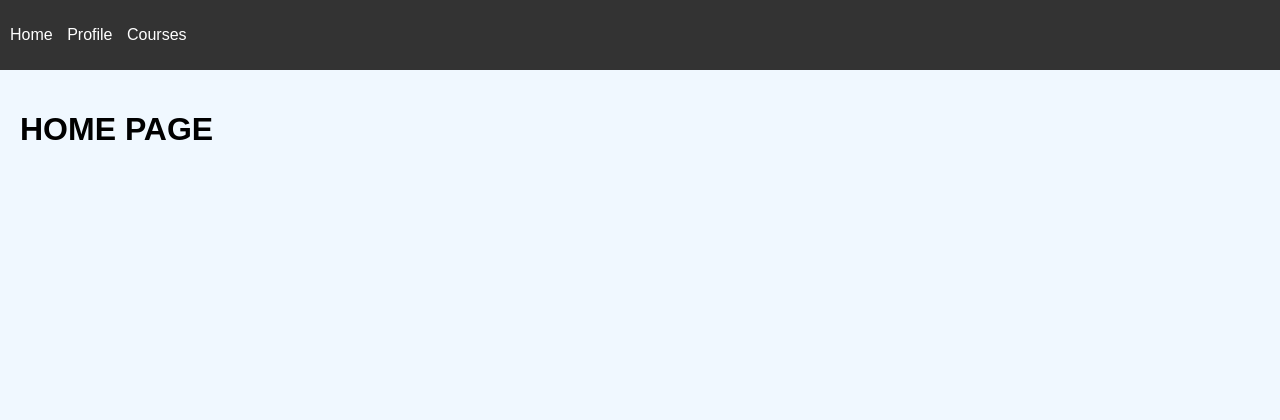
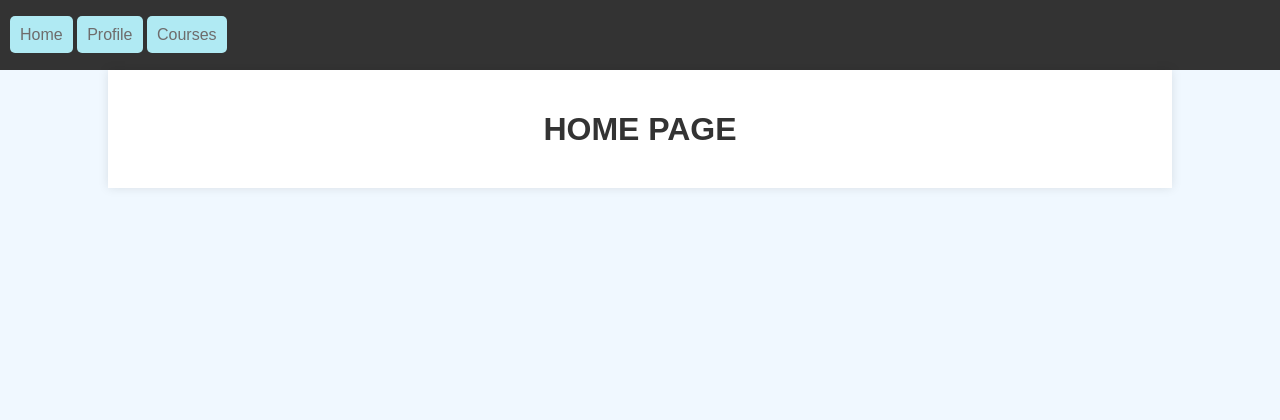
Before and after one commit to shramezani/MLOps_Assignments, a Flask app: page / in a window 1280 px wide. Shown: the top 420 px of the page. Run offline with Flask 3, Linux system fonts and the light colour scheme.

Commit message:
Add style to the pages

```diff
--- a/app/static/css/style.css
+++ b/app/static/css/style.css
@@ -11,25 +11,6 @@ header {
     padding: 10px;
 }
 
-nav ul {
-    list-style: none;
-    padding: 0;
-}
-
-nav ul li {
-    display: inline;
-    margin-right: 10px;
-}
-
-nav ul li a {
-    color: #fff;
-    text-decoration: none;
-}
-
-main {
-    padding: 20px;
-}
-
 footer {
     background: #333;
     color: #fff;
@@ -39,3 +20,85 @@ footer {
     width: 100%;
     bottom: 0;
 }
+
+.container {
+    width: 80%;
+    margin: 0 auto;
+    padding: 20px;
+    background: #fff;
+    box-shadow: 0 0 10px rgba(0, 0, 0, 0.1);
+}
+
+
+
+nav ul {
+    list-style: none;
+    padding: 0;
+}
+
+nav ul li {
+    display: inline;
+    background: #b0eaf3;
+    margin: 10px 0;
+    padding: 10px;
+    border-radius: 5px;
+}
+
+nav ul li a {
+    color: #6e6c6c;
+    text-decoration: none;
+}
+
+
+
+h1 {
+    color: #333;
+    text-align: center;
+    margin-bottom: 20px;
+}
+
+ul {
+    list-style-type: none;
+    padding: 0;
+}
+
+li {
+    background: #e9e9e9;
+    margin: 10px 0;
+    padding: 10px;
+    border-radius: 5px;
+}
+
+
+strong {
+    color: #555;
+}
+
+table {
+    width: 100%;
+    border-collapse: collapse;
+    margin: 20px 0;
+}
+
+table, th, td {
+    border: 1px solid #ddd;
+}
+
+th, td {
+    padding: 12px;
+    text-align: left;
+}
+
+th {
+    background-color: #f2f2f2;
+    color: #333;
+}
+
+tr:nth-child(even) {
+    background-color: #f9f9f9;
+}
+
+.error {
+    color: red;
+    text-align: center;
+}
```
